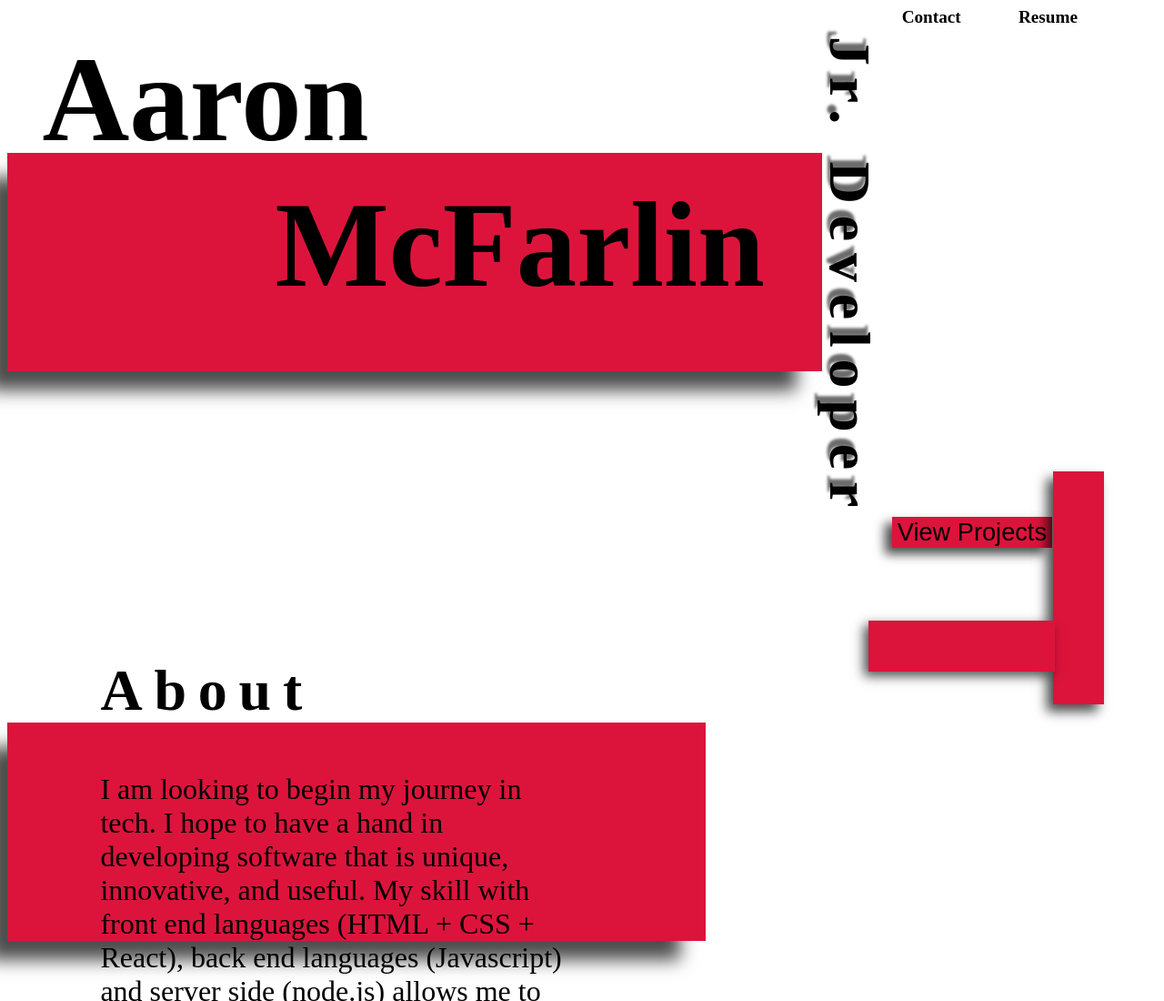
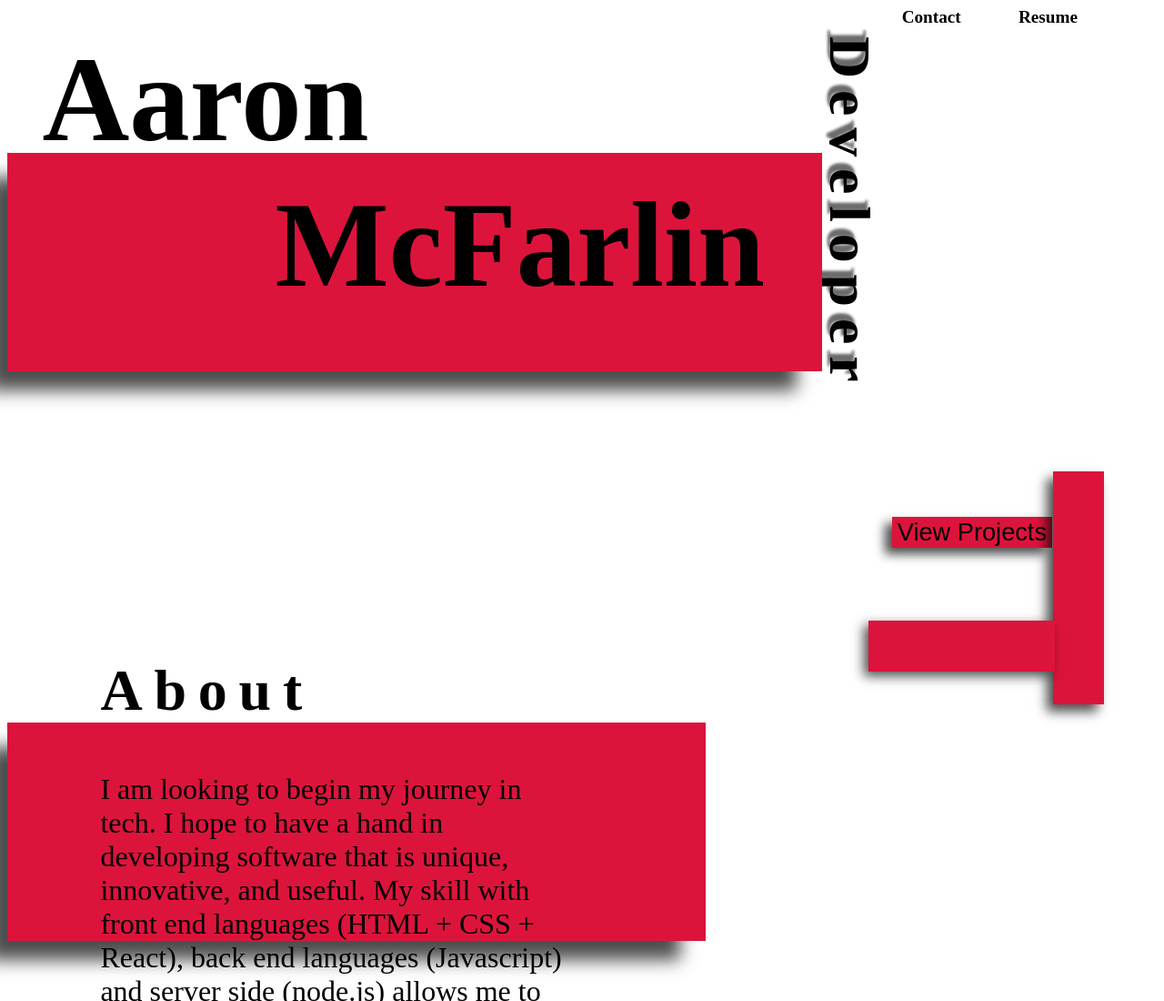
Before and after one commit to aaronm759/My-Portfolio, a plain HTML site: page index.html in a window 1280 px wide. Shown: the top 1100 px of the page at 91% size. Drawn offline with nearby package versions, Linux system fonts and the light colour scheme.

Commit message:
title update

```diff
--- a/index.html
+++ b/index.html
@@ -33,7 +33,7 @@
 
     </div>
     <div class="homebox2" data-aos="fade-down" data-aos-duration="2000">
-        <h2>Jr. Developer</h2>
+        <h2> Developer</h2>
     </div>
     <div data-aos="fade-down" data-aos-delay="300" data-aos-duration="2000" data-aos-easing="ease-out-cubic">
         <a href="projects.html">
```
